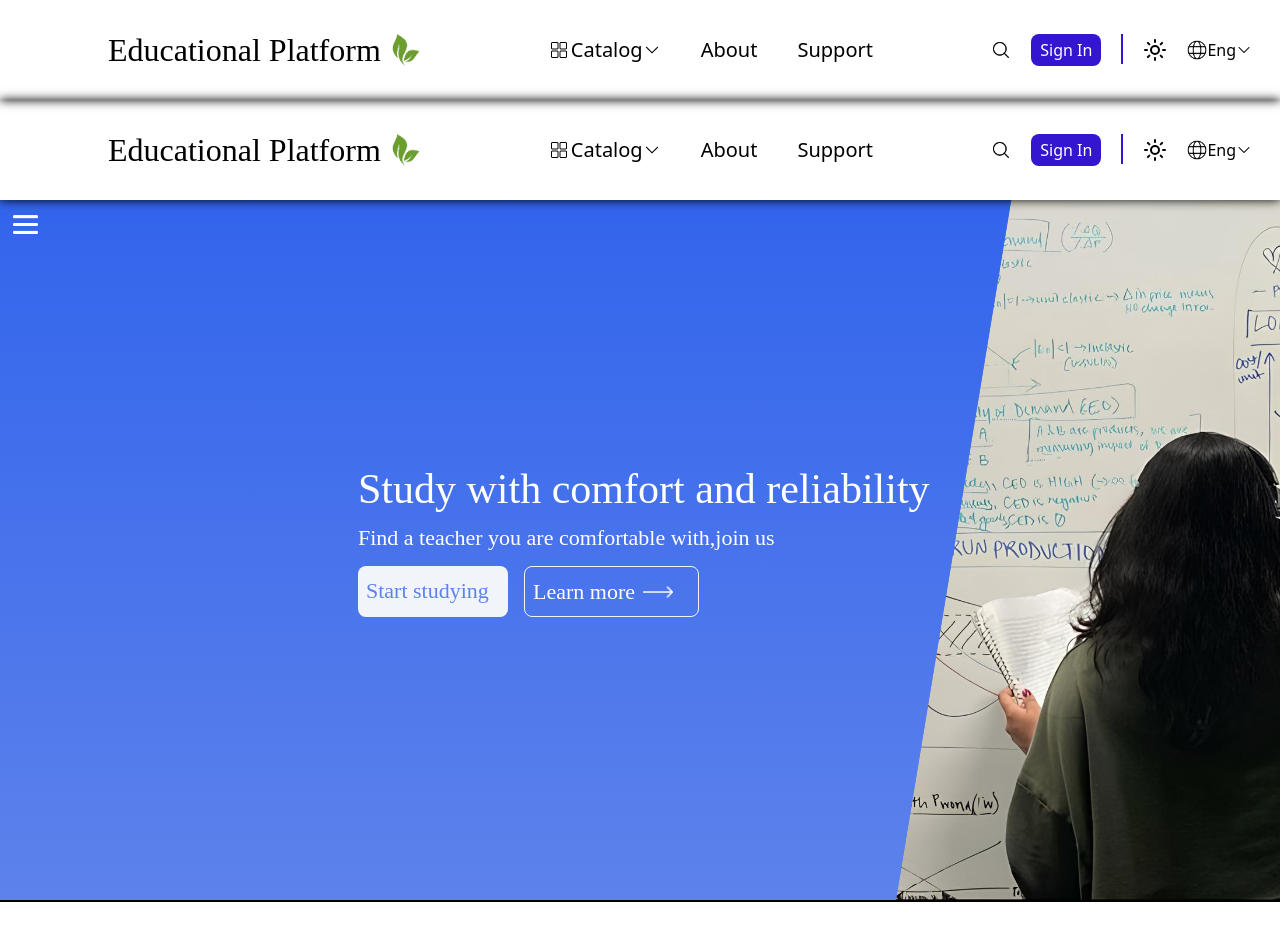
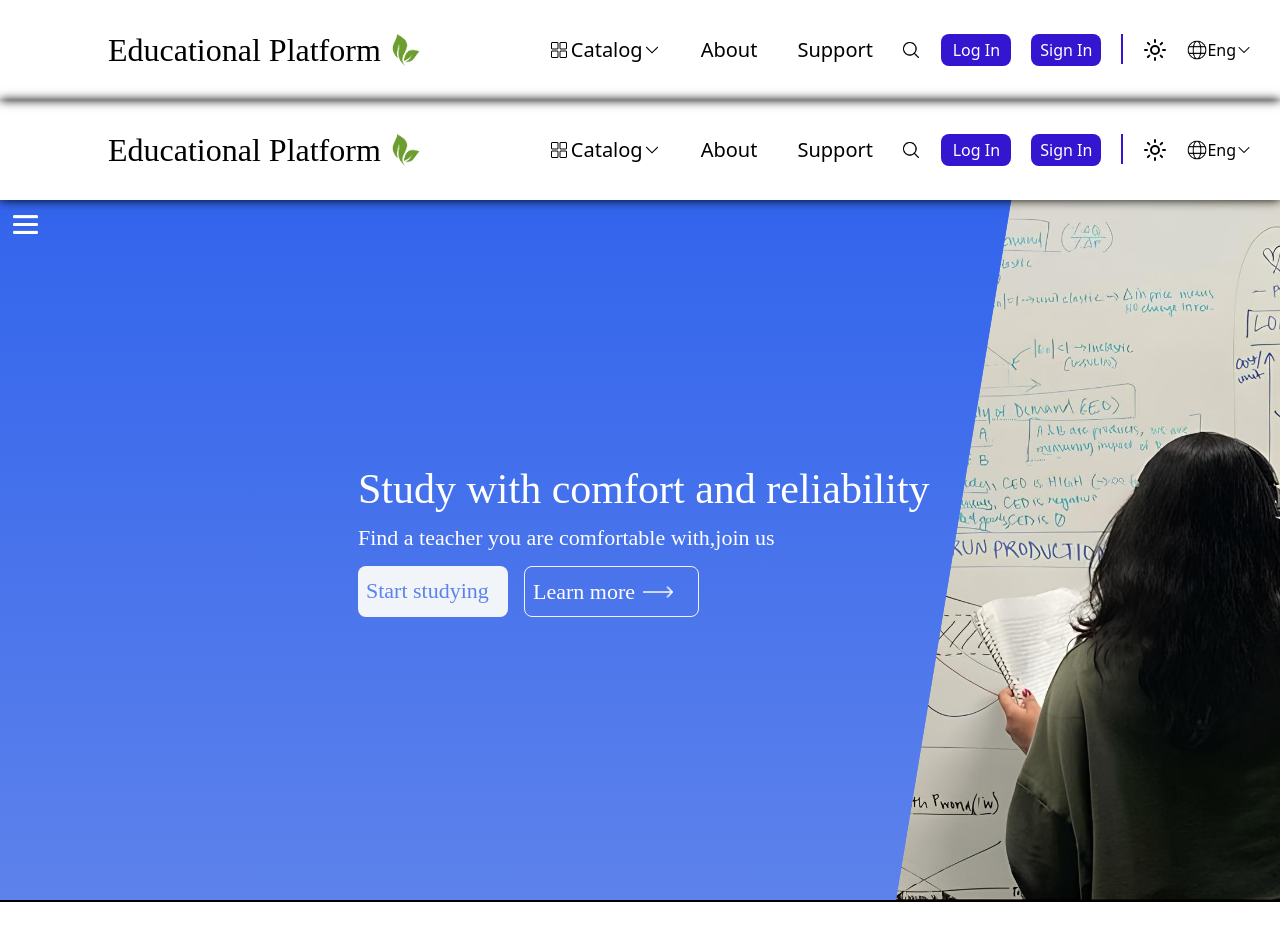
Before and after one commit to KarKar1ch/educational-platform, a Next.js app in the folder my-app/: page /about in a window 1280 px wide. Shown: the top 940 px of the page. Built offline with nearby package versions, Linux system fonts and the light colour scheme.

Commit message:
super updata

```diff
--- a/my-app/src/app/(auth)/login/page.tsx
+++ b/my-app/src/app/(auth)/login/page.tsx
@@ -1,9 +1,16 @@
 "use client"
-import React from "react"
+import React, {useState} from "react"
+
+
 
 const LoginPage = () => {
+    const [email, setEmail] = useState<string>()
+    const [password, setPassword] = useState<string>()
+
     return(
-        <div></div>
+        <div>
+
+        </div>
     )
 }
 
--- a/my-app/src/containers/Header.tsx
+++ b/my-app/src/containers/Header.tsx
@@ -37,6 +37,7 @@ const Header = () => {
                         <img src="/icons/loop.png" className="w-[20px] h-[20px]" alt="" />
                     </div>
                     <div className='flex items-center'>
+                        <a className="flex realtive w-[70px] justify-center text-white bg-[#3415D0] p-1 rounded-lg ml-[20px]" href='/auth'>Log In</a>
                         <Link href='/login'>
                             <button className="flex realtive w-[70px] justify-center text-white bg-[#3415D0] p-1 rounded-lg ml-[20px]">Sign In</button>
                         </Link>
```
Also changed, not shown: my-app/src/types/response/AuthResponse.ts (added).
